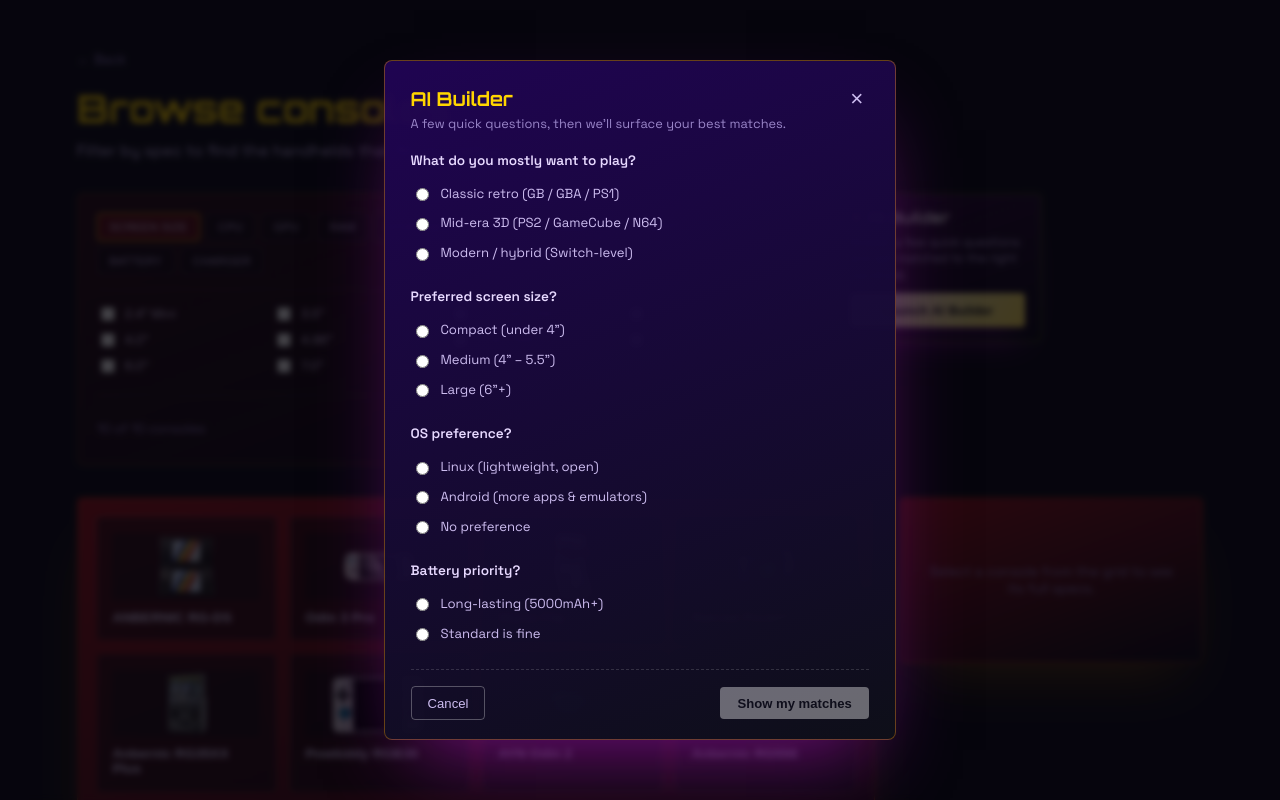
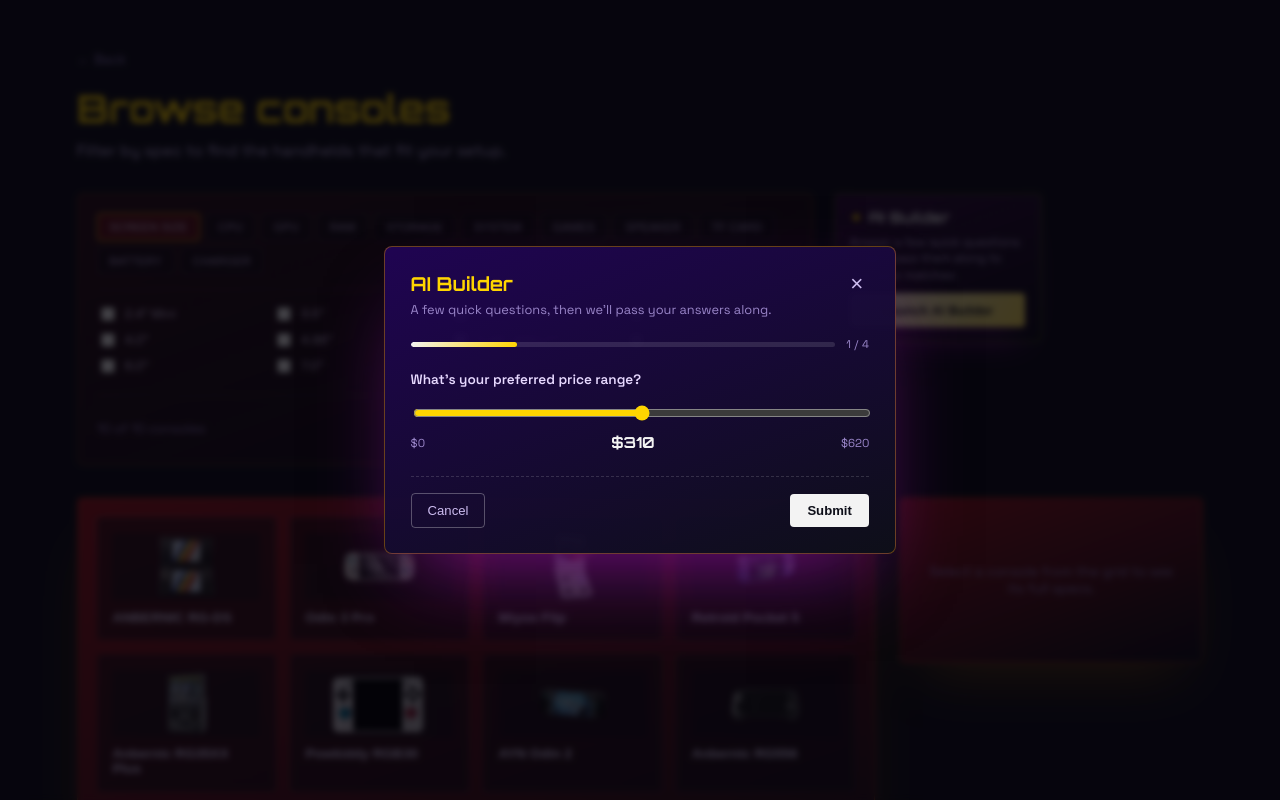
Before and after one commit to Walter-Rodz/ShellHacksProj, a Next.js app: page /collection in a window 1280 px wide. Both pictures are taken after a click on the button "Launch AI Builder". Shown: the top 800 px of the page. Built offline with nearby package versions, Linux system fonts and the light colour scheme.

Commit message:
Storing AI answers for backend

```diff
--- a/app/collection/page.module.css
+++ b/app/collection/page.module.css
@@ -274,6 +274,37 @@
   color: var(--lime);
 }
 
+.aiBannerText {
+  display: flex;
+  flex-direction: column;
+  gap: 0.35rem;
+  min-width: 0;
+  flex: 1 1 auto;
+}
+
+.aiAnswersPreview {
+  display: block;
+  max-width: 100%;
+  overflow-x: auto;
+  white-space: nowrap;
+  font-family: ui-monospace, "SFMono-Regular", Menlo, monospace;
+  font-size: 0.7rem;
+  color: #cdbdf0;
+  background: rgba(14, 15, 25, 0.5);
+  border: 1px solid rgba(243, 243, 243, 0.12);
+  border-radius: 3px;
+  padding: 0.35rem 0.55rem;
+}
+
+.aiAnswersPreview::-webkit-scrollbar {
+  height: 4px;
+}
+
+.aiAnswersPreview::-webkit-scrollbar-thumb {
+  background: rgba(234, 144, 16, 0.4);
+  border-radius: 3px;
+}
+
 .aiClearButton {
   appearance: none;
   border: 1px solid var(--lime);
@@ -429,6 +460,14 @@
   font-size: 1.1rem;
   font-weight: 700;
   color: var(--pink);
+  margin: 0 0 0.4rem 0;
+}
+
+.detailPrice {
+  font-family: var(--font-display), sans-serif;
+  font-size: 1.15rem;
+  font-weight: 700;
+  color: var(--lime);
   margin: 0 0 0.9rem 0;
 }
 
@@ -582,6 +621,34 @@
   accent-color: var(--pink);
 }
 
+.priceSlider {
+  display: flex;
+  flex-direction: column;
+  gap: 0.6rem;
+  padding: 0.4rem 0 0.2rem;
+}
+
+.priceSlider input[type="range"] {
+  width: 100%;
+  accent-color: var(--pink);
+  cursor: pointer;
+}
+
+.priceScale {
+  display: flex;
+  align-items: center;
+  justify-content: space-between;
+  font-size: 0.72rem;
+  color: #9a86c9;
+}
+
+.priceValue {
+  font-family: var(--font-display), sans-serif;
+  font-size: 0.95rem;
+  font-weight: 700;
+  color: var(--lime);
+}
+
 .modalFooter {
   display: flex;
   justify-content: space-between;
--- a/app/collection/page.tsx
+++ b/app/collection/page.tsx
@@ -21,6 +21,7 @@ type ConsoleItem = {
   tfCard: string;
   battery: string;
   charger: string;
+  price: number;
 };
 
 const consoles: ConsoleItem[] = [
@@ -39,6 +40,7 @@ const consoles: ConsoleItem[] = [
     tfCard: "Dual TF Slots",
     battery: "4000mAh",
     charger: "5V/2A",
+    price: 199,
   },
   {
     id: "odin-3-pro",
@@ -55,6 +57,7 @@ const consoles: ConsoleItem[] = [
     tfCard: "MicroSD",
     battery: "8000mAh",
     charger: "65W Quick Charge",
+    price: 499,
   },
   {
     id: "miyoo-flip",
@@ -71,6 +74,7 @@ const consoles: ConsoleItem[] = [
     tfCard: "Dual MicroSD Slots",
     battery: "3000mAh",
     charger: "USB-C",
+    price: 149,
   },
   {
     id: "retroid-pocket-5",
@@ -87,9 +91,10 @@ const consoles: ConsoleItem[] = [
     tfCard: "MicroSD",
     battery: "6000mAh",
     charger: "USB-C",
+    price: 299,
   },
   {
-    id: "rg35xx-plus", // Not in the excel sheet
+    id: "rg35xx-plus",
     name: "Anbernic RG35XX Plus",
     image: "/images/consoles/rg35xx-plus.png",
     screenSize: '3.5"',
@@ -99,18 +104,19 @@ const consoles: ConsoleItem[] = [
     storage: "64GB",
     system: "Linux",
     games: "GBA, PS1, SNES",
-    speaker: "Mono", // Not listed
+    speaker: "Mono",
     tfCard: "Dual TF Slots",
     battery: "3500mAh",
     charger: "USB-C",
+    price: 129,
   },
   {
-    id: "rgb30", // Not in the excel sheet
+    id: "rgb30",
     name: "Powkiddy RGB30",
     image: "/images/consoles/rgb30.png",
     screenSize: '4.0"',
     cpu: "RK3566",
-    gpu: "Mali-G52", // None listed
+    gpu: "Mali-G52",
     ram: "4GB",
     storage: "18GB",
     system: "Linux / Android",
@@ -119,9 +125,10 @@ const consoles: ConsoleItem[] = [
     tfCard: "Dual TF Slots",
     battery: "4100mAh",
     charger: "USB-C",
+    price: 179,
   },
   {
-    id: "odin-2", // Not in the excel sheet, the original Odin 2 is actually discontinued, stats found for Odin 2 Portal
+    id: "odin-2",
     name: "AYN Odin 2",
     image: "/images/consoles/odin-2.png",
     screenSize: '7.0"',
@@ -135,6 +142,7 @@ const consoles: ConsoleItem[] = [
     tfCard: "TF Slot",
     battery: "8000mAh",
     charger: "USB-C",
+    price: 399,
   },
   {
     id: "rg556",
@@ -151,6 +159,7 @@ const consoles: ConsoleItem[] = [
     tfCard: "TF Slot",
     battery: "5500mAh",
     charger: "USB-C",
+    price: 613,
   },
   {
     id: "trimui-smart-pro",
@@ -167,14 +176,15 @@ const consoles: ConsoleItem[] = [
     tfCard: "TF Slot",
     battery: "5000mAh",
     charger: "USB-C",
+    price: 159,
   },
   {
-    id: "gkd-pixel-2", // Not in the excel sheet
+    id: "gkd-pixel-2",
     name: "GKD Pixel 2",
     image: "/images/consoles/gkd-pixel-2.png",
     screenSize: '2.4" Mini',
     cpu: "RK3326S",
-    gpu: "Mali-400", // Not listed
+    gpu: "Mali-400",
     ram: "1GB",
     storage: "16GB",
     system: "Linux",
@@ -183,6 +193,7 @@ const consoles: ConsoleItem[] = [
     tfCard: "Up to 128GB",
     battery: "1800mAh",
     charger: "USB-C",
+    price: 89,
   },
 ];
 
@@ -242,29 +253,58 @@ const EMPTY_FILTERS: Record<FilterKey, string[]> = {
 };
 
 /* ---------- AI Builder ---------- */
+/*
+ * The AI Builder only collects the user's answers below — it never filters,
+ * scores, or reorders anything in the collection grid. On the last question,
+ * the finished answers are stored in `aiSubmittedAnswers` (see component
+ * state) so a backend call can pick them up and do the actual matching.
+ */
 
-type AiKey = "use" | "screen" | "os" | "battery";
+type AiKey = "price" | "screen" | "os" | "battery";
 
 type AiAnswers = Record<AiKey, string>;
 
-const EMPTY_AI_ANSWERS: AiAnswers = { use: "", screen: "", os: "", battery: "" };
+const PRICE_MIN = 0;
+const PRICE_MAX = 620;
+const PRICE_DEFAULT = "310";
 
-const AI_QUESTIONS: {
-  key: AiKey;
-  label: string;
-  options: { value: string; label: string }[];
-}[] = [
+const EMPTY_AI_ANSWERS: AiAnswers = {
+  price: PRICE_DEFAULT,
+  screen: "",
+  os: "",
+  battery: "",
+};
+
+type AiQuestion =
+  | {
+      key: AiKey;
+      type: "choice";
+      label: string;
+      options: { value: string; label: string }[];
+    }
+  | {
+      key: AiKey;
+      type: "range";
+      label: string;
+      min: number;
+      max: number;
+      step: number;
+      format: (value: number) => string;
+    };
+
+const AI_QUESTIONS: AiQuestion[] = [
   {
-    key: "use",
-    label: "What do you mostly want to play?",
-    options: [
-      { value: "retro", label: "Classic retro (GB / GBA / PS1)" },
-      { value: "midrange", label: "Mid-era 3D (PS2 / GameCube / N64)" },
-      { value: "highend", label: "Modern / hybrid (Switch-level)" },
-    ],
+    key: "price",
+    type: "range",
+    label: "What's your preferred price range?",
+    min: PRICE_MIN,
+    max: PRICE_MAX,
+    step: 10,
+    format: (value) => `$${value}`,
   },
   {
     key: "screen",
+    type: "choice",
     label: "Preferred screen size?",
     options: [
       { value: "compact", label: 'Compact (under 4")' },
@@ -274,6 +314,7 @@ const AI_QUESTIONS: {
   },
   {
     key: "os",
+    type: "choice",
     label: "OS preference?",
     options: [
       { value: "linux", label: "Linux (lightweight, open)" },
@@ -283,6 +324,7 @@ const AI_QUESTIONS: {
   },
   {
     key: "battery",
+    type: "choice",
     label: "Battery priority?",
     options: [
       { value: "long", label: "Long-lasting (5000mAh+)" },
@@ -291,31 +333,6 @@ const AI_QUESTIONS: {
   },
 ];
 
-function scoreConsole(c: ConsoleItem, answers: AiAnswers): number {
-  let score = 0;
-  const gamesLower = c.games.toLowerCase();
-
-  if (answers.use === "retro" && /gb|gbc|gba|snes|ps1|nds/.test(gamesLower)) score += 2;
-  if (answers.use === "midrange" && /ps2|gamecube|n64|dreamcast|wii/.test(gamesLower)) score += 2;
-  if (answers.use === "highend" && /switch|ps2|gamecube/.test(gamesLower)) score += 2;
-
-  const screenInches = parseFloat(c.screenSize);
-  if (answers.screen === "compact" && screenInches < 4) score += 1;
-  if (answers.screen === "medium" && screenInches >= 4 && screenInches < 6) score += 1;
-  if (answers.screen === "large" && screenInches >= 6) score += 1;
-
-  const systemLower = c.system.toLowerCase();
-  if (answers.os === "linux" && systemLower.includes("linux")) score += 1;
-  if (answers.os === "android" && systemLower.includes("android")) score += 1;
-  if (answers.os === "any") score += 0.5;
-
-  const mah = parseInt(c.battery, 10) || 0;
-  if (answers.battery === "long" && mah >= 5000) score += 1;
-  if (answers.battery === "standard" && mah < 5000) score += 1;
-
-  return score;
-}
-
 export default function CollectionPage() {
   const [filters, setFilters] = useState<Record<FilterKey, string[]>>(EMPTY_FILTERS);
 
@@ -323,8 +340,17 @@ export default function CollectionPage() {
   const [activeFilterTab, setActiveFilterTab] = useState<FilterKey>(FILTER_FIELDS[0].key);
 
   const [aiModalOpen, setAiModalOpen] = useState(false);
+  const [aiStep, setAiStep] = useState(0);
   const [aiAnswers, setAiAnswers] = useState<AiAnswers>(EMPTY_AI_ANSWERS);
-  const [aiResults, setAiResults] = useState<ConsoleItem[] | null>(null);
+
+  // Holds the finished answers once the user completes the wizard, ready to
+  // be handed to a backend. These variables are read-only from the
+  // collection's point of view — nothing below ever uses them to filter or
+  // reorder consoles. `aiSubmittedAnswersString` is the same data serialized
+  // to a plain string, which is what you'd actually send as the request body.
+  const [aiSubmittedAnswers, setAiSubmittedAnswers] = useState<AiAnswers | null>(null);
+  const [aiSubmittedAnswersString, setAiSubmittedAnswersString] = useState<string | null>(null);
+  const [showAiBanner, setShowAiBanner] = useState(false);
 
   const options = useMemo(() => {
     const result = {} as Record<FilterKey, string[]>;
@@ -371,26 +397,51 @@ export default function CollectionPage() {
   const activeCount = Object.values(filters).reduce((sum, arr) => sum + arr.length, 0);
   const selected = consoles.find((c) => c.id === selectedId) ?? null;
 
-  const displayList = aiResults ?? filtered;
+  // The grid always reflects the dropdown/checklist filters only. The AI
+  // Builder never touches this.
+  const displayList = filtered;
 
-  const allAiAnswered = AI_QUESTIONS.every((q) => aiAnswers[q.key] !== "");
+  // ---------- AI Builder: step-by-step flow ----------
+  const currentQuestion = AI_QUESTIONS[aiStep];
+  const isLastQuestion = aiStep === AI_QUESTIONS.length - 1;
+  const currentAnswered =
+    currentQuestion.type === "range" || aiAnswers[currentQuestion.key] !== "";
 
-  const handleAiAnswer = (key: AiKey, value: string) =>
+  const openAiBuilder = () => {
+    setAiStep(0);
+    setAiModalOpen(true);
+  };
+
+  const handleAiAnswer = (key: AiKey, value: string) => {
     setAiAnswers((prev) => ({ ...prev, [key]: value }));
+  };
+
+  const goBack = () => setAiStep((prev) => Math.max(prev - 1, 0));
+
+  const goNext = () => {
+    if (isLastQuestion) {
+      handleAiSubmit();
+    } else {
+      setAiStep((prev) => Math.min(prev + 1, AI_QUESTIONS.length - 1));
+    }
+  };
 
   const handleAiSubmit = () => {
-    const scored = consoles
-      .map((c) => ({ c, score: scoreConsole(c, aiAnswers) }))
-      .sort((a, b) => b.score - a.score);
-    const top = scored.slice(0, 4).map((s) => s.c);
-    setAiResults(top);
-    setSelectedId(top[0]?.id ?? null);
+    // Just store the answers — no scoring, filtering, or grid changes here.
+    const answersString = JSON.stringify(aiAnswers);
+
+    setAiSubmittedAnswers(aiAnswers);
+    setAiSubmittedAnswersString(answersString);
+    setShowAiBanner(true);
     setAiModalOpen(false);
-  };
 
-  const clearAiResults = () => {
-    setAiResults(null);
-    setAiAnswers(EMPTY_AI_ANSWERS);
+    // TODO: hand this string off to the backend, e.g.:
+    // fetch("/api/ai-builder", {
+    //   method: "POST",
+    //   headers: { "Content-Type": "application/json" },
+    //   body: answersString,
+    // });
+    console.log("AI Builder answers ready for backend:", answersString);
   };
 
   return (
@@ -463,23 +514,30 @@ export default function CollectionPage() {
               <span className={styles.aiBuilderSpark} aria-hidden="true">✦</span> AI Builder
             </p>
             <p className={styles.aiBuilderDesc}>
-              Answer a few quick questions and get matched to the right handheld.
+              Answer a few quick questions — we&rsquo;ll pass them along to find your matches.
             </p>
             <button
               type="button"
               className={styles.aiBuilderButton}
-              onClick={() => setAiModalOpen(true)}
+              onClick={openAiBuilder}
             >
               Launch AI Builder
             </button>
           </div>
         </div>
 
-        {aiResults && (
+        {showAiBanner && aiSubmittedAnswersString && (
           <div className={styles.aiResultsBanner}>
-            <span>AI-suggested picks based on your answers ({aiResults.length})</span>
-            <button type="button" className={styles.aiClearButton} onClick={clearAiResults}>
-              Clear suggestions
+            <div className={styles.aiBannerText}>
+              <span>Got your answers — saved for backend matching.</span>
+              <code className={styles.aiAnswersPreview}>{aiSubmittedAnswersString}</code>
+            </div>
+            <button
+              type="button"
+              className={styles.aiClearButton}
+              onClick={() => setShowAiBanner(false)}
+            >
+              Dismiss
             </button>
           </div>
         )}
@@ -538,6 +596,7 @@ export default function CollectionPage() {
                   />
                 )}
                 <h2 className={styles.detailName}>{selected.name}</h2>
+                <p className={styles.detailPrice}>${selected.price}</p>
                 <dl className={styles.specList}>
                   {SPEC_ROWS.map(({ key, label }) => (
                     <div className={styles.specRow} key={key}>
@@ -574,7 +633,7 @@ export default function CollectionPage() {
                   AI Builder
                 </h2>
                 <p className={styles.modalSubtitle}>
-                  A few quick questions, then we&apos;ll surface your best matches.
+                  A few quick questions, then we&apos;ll pass your answers along.
                 </p>
               </div>
               <button
@@ -587,39 +646,72 @@ export default function CollectionPage() {
               </button>
             </div>
 
-            {AI_QUESTIONS.map((q) => (
-              <div className={styles.questionBlock} key={q.key}>
-                <span className={styles.questionLabel}>{q.label}</span>
-                {q.options.map((opt) => (
+            <div className={styles.progressWrap}>
+              <div className={styles.progressTrack}>
+                <div
+                  className={styles.progressFill}
+                  style={{ width: `${((aiStep + 1) / AI_QUESTIONS.length) * 100}%` }}
+                />
+              </div>
+              <span className={styles.progressLabel}>
+                {aiStep + 1} / {AI_QUESTIONS.length}
+              </span>
+            </div>
+
+            <div className={styles.questionBlock}>
+              <span className={styles.questionLabel}>{currentQuestion.label}</span>
+
+              {currentQuestion.type === "choice" ? (
+                currentQuestion.options.map((opt) => (
                   <label className={styles.optionRow} key={opt.value}>
                     <input
                       type="radio"
-                      name={q.key}
+                      name={currentQuestion.key}
                       value={opt.value}
-                      checked={aiAnswers[q.key] === opt.value}
-                      onChange={() => handleAiAnswer(q.key, opt.value)}
+                      checked={aiAnswers[currentQuestion.key] === opt.value}
+                      onChange={() => handleAiAnswer(currentQuestion.key, opt.value)}
                     />
                     {opt.label}
                   </label>
-                ))}
-              </div>
-            ))}
+                ))
+              ) : (
+                <div className={styles.priceSlider}>
+                  <input
+                    type="range"
+                    min={currentQuestion.min}
+                    max={currentQuestion.max}
+                    step={currentQuestion.step}
+                    value={aiAnswers[currentQuestion.key]}
+                    onChange={(e) => handleAiAnswer(currentQuestion.key, e.target.value)}
+                    aria-label={currentQuestion.label}
+                  />
+                  <div className={styles.priceScale}>
+                    <span>{currentQuestion.format(currentQuestion.min)}</span>
+                    <span className={styles.priceValue}>
+                      {currentQuestion.format(Number(aiAnswers[currentQuestion.key]))}
+                    </span>
+                    <span>{currentQuestion.format(currentQuestion.max)}</span>
+                  </div>
+                </div>
+              )}
+            </div>
 
             <div className={styles.modalFooter}>
               <button
                 type="button"
                 className={styles.modalSecondary}
-                onClick={() => setAiModalOpen(false)}
+                onClick={aiStep === 0 ? () => setAiModalOpen(false) : goBack}
               >
-                Cancel
+                {aiStep === 0 ? "Cancel" : "Back"}
               </button>
+
               <button
                 type="button"
                 className={styles.modalPrimary}
-                onClick={handleAiSubmit}
-                disabled={!allAiAnswered}
+                onClick={goNext}
+                disabled={!currentAnswered}
               >
-                Show my matches
+                {isLastQuestion ? "Save my answers" : "Submit"}
               </button>
             </div>
           </div>
```
